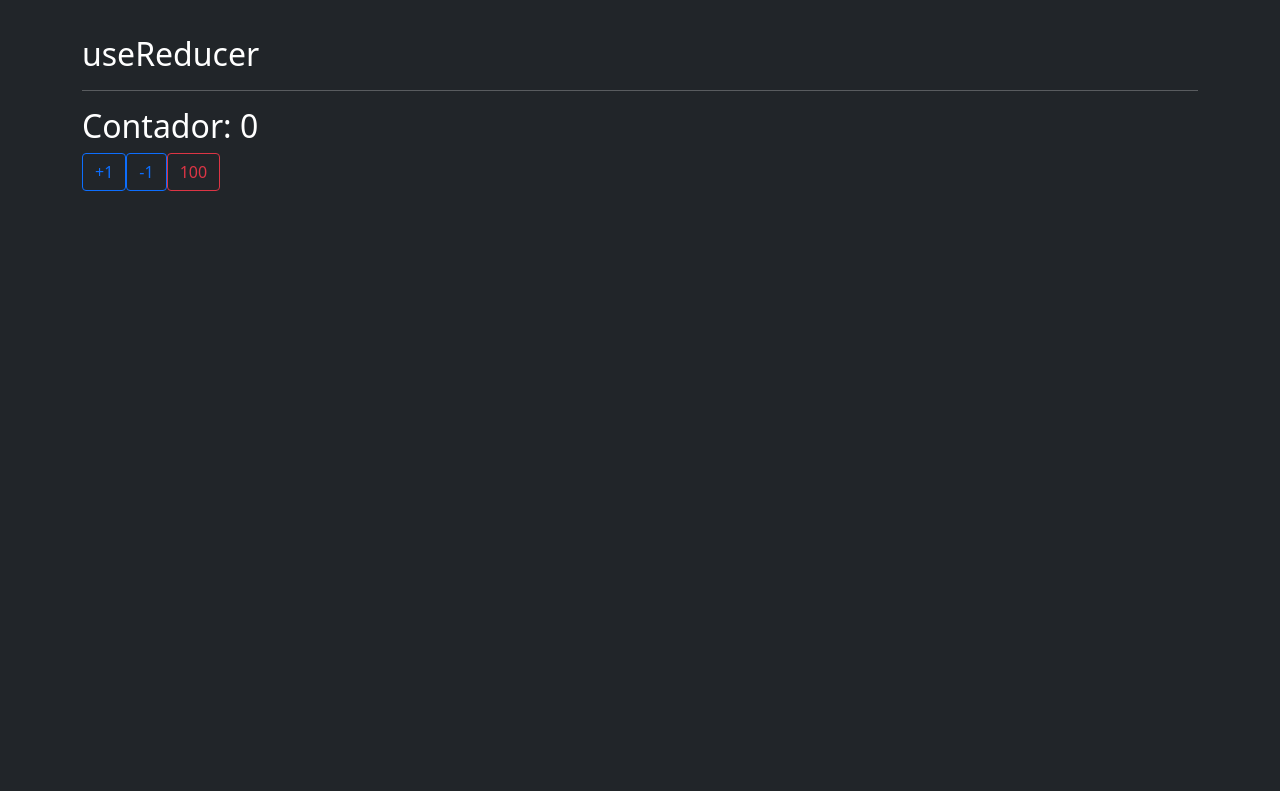
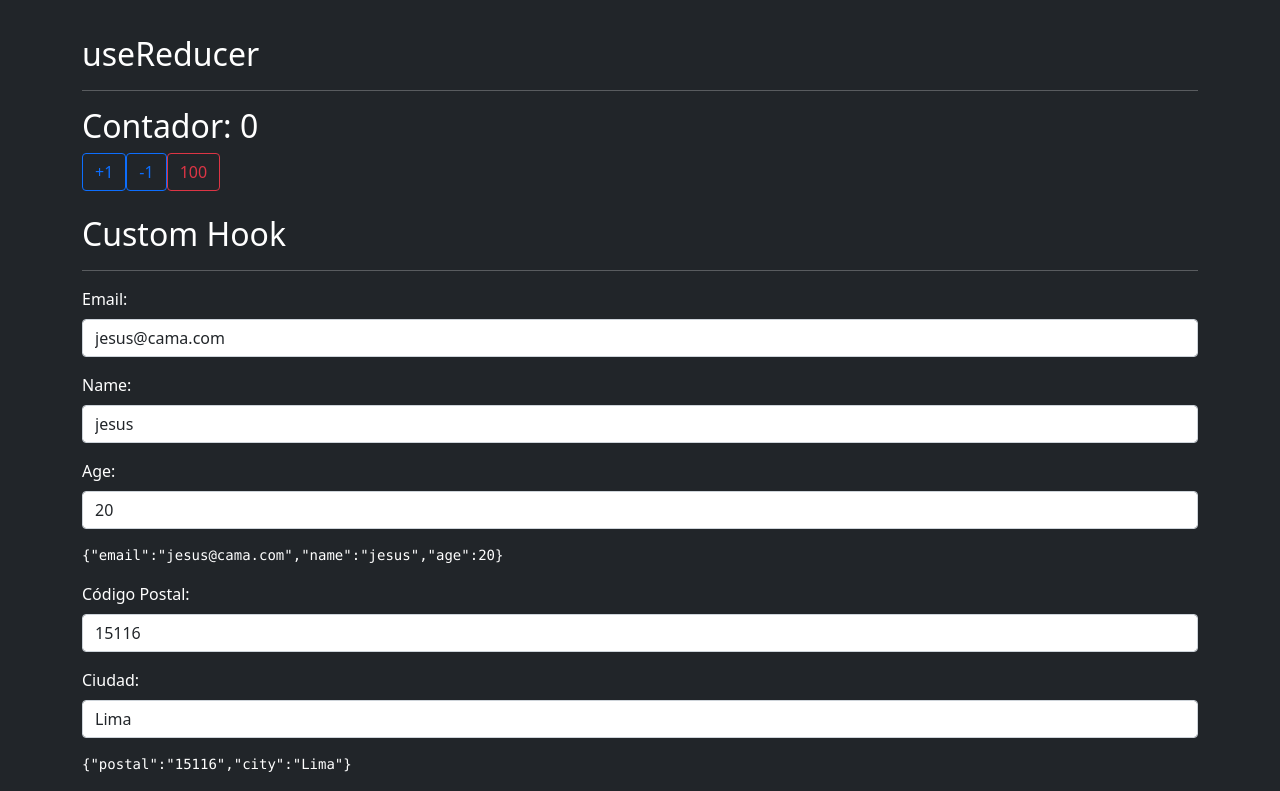
Before and after one commit to JesusCamaRay/react-typescript-yt, a React (Create React App) app: page / in a window 1280 px wide. Shown: the part 548-1339 px from the top of the page. Before the commit the page ends 800 px from the top, so only its background shows below. Built offline with nearby package versions, Linux system fonts and the light colour scheme.

Commit message:
feature: customHook

```diff
--- a/src/App.tsx
+++ b/src/App.tsx
@@ -1,5 +1,7 @@
 import { ContadorRed } from "./components/ContadorRed";
 import { Counter } from "./components/Counter";
+import { Form } from "./components/Form";
+import { Form2 } from "./components/Form2";
 import { TimerPadre } from "./components/TimerPadre";
 import { Usuario } from "./components/Usuario";
 
@@ -17,6 +19,11 @@ function App() {
       <h2>useReducer</h2>
       <hr/>
       <ContadorRed/>
+      <br/>
+      <h2>Custom Hook</h2>
+      <hr/>
+      <Form/>
+      <Form2/>
     </>
   );
 }
--- /dev/null
+++ b/src/components/Form.tsx
@@ -0,0 +1,47 @@
+// import React, { ChangeEvent,useState } from 'react'
+import { useForm } from '../hooks/useForm'
+
+interface FormData {
+  email:string,
+  name:string,
+  age?:number
+}
+
+export const Form = () => {
+  // const [form, setForm] = useState({
+  //   email:'',
+  //   name:''
+  // })
+
+  // const handleChange = ({target}:ChangeEvent<HTMLInputElement>)=>{
+  //   const {name, value} = target
+  //   setForm({
+  //     ...form,
+  //     [name]:value
+  //   })
+  // }
+  const {form,handleChange,email,name,age}=useForm<FormData>({
+    email:'jesus@cama.com',
+    name:'jesus',
+    age:20
+  })
+
+
+  return (
+    <form autoComplete='off'>
+      <div className="mb-3">
+        <label htmlFor="" className="form-label">Email:</label>
+        <input type="email" className="form-control" name='email' onChange={handleChange} value={email}/>
+      </div>
+      <div className="mb-3">
+        <label htmlFor="" className="form-label">Name:</label>
+        <input type="text" className="form-control" name='name' onChange={handleChange} value={name}/>
+      </div>
+      <div className="mb-3">
+        <label htmlFor="" className="form-label">Age:</label>
+        <input type="number" className="form-control" name='age' onChange={handleChange} value={age}/>
+      </div>
+      <pre>{JSON.stringify(form)}</pre>
+    </form>
+  )
+}
--- /dev/null
+++ b/src/components/Form2.tsx
@@ -0,0 +1,26 @@
+// import React, { ChangeEvent,useState } from 'react'
+
+import { useForm } from "../hooks/useForm"
+
+
+export const Form2 = () => {
+  const {form,handleChange,city,postal}=useForm({
+    postal:'15116',
+    city:'Lima',
+  })
+
+
+  return (
+    <form autoComplete='off'>
+      <div className="mb-3">
+        <label htmlFor="" className="form-label">Código Postal:</label>
+        <input type="text" className="form-control" name='postal' onChange={handleChange} value={postal}/>
+      </div>
+      <div className="mb-3">
+        <label htmlFor="" className="form-label">Ciudad:</label>
+        <input type="text" className="form-control" name='city' onChange={handleChange} value={city}/>
+      </div>
+      <pre>{JSON.stringify(form)}</pre>
+    </form>
+  )
+}
--- /dev/null
+++ b/src/hooks/useForm.tsx
@@ -0,0 +1,19 @@
+import React, { ChangeEvent,useState } from 'react'
+
+// export function useForm<T>(initState:T){
+export const useForm = <T extends Object>(initState:T)=>{
+  const [form, setForm] = useState(initState)
+
+  const handleChange = ({target}:ChangeEvent<HTMLInputElement>)=>{
+    const {name, value} = target
+    setForm({
+      ...form,
+      [name]:value
+    })
+  }
+  return {
+    form,
+    handleChange,
+    ...form
+  }
+}
```
